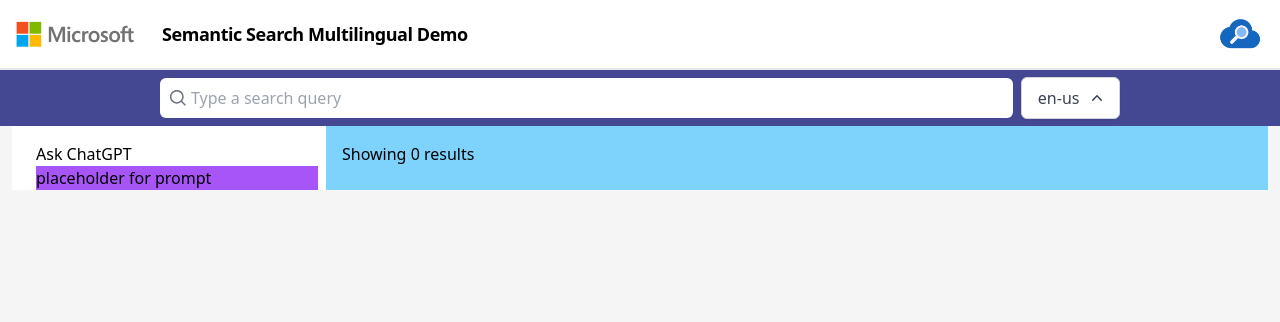
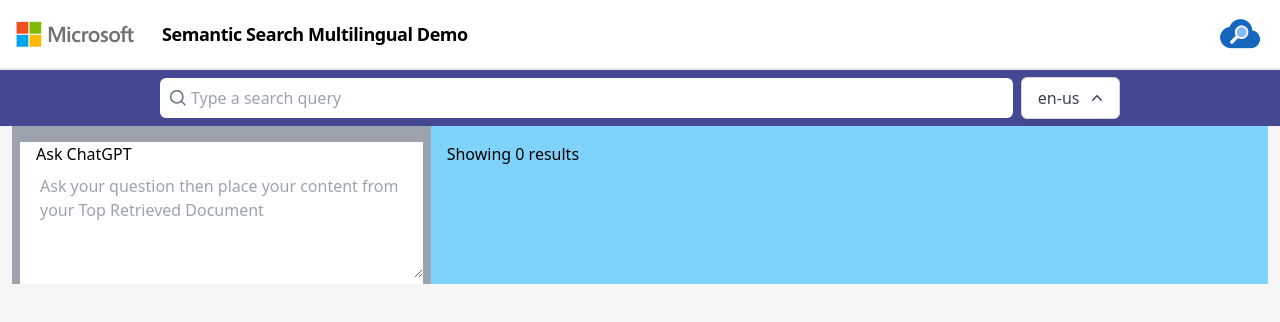
Before and after one commit to farzad528/semantic-multilingual-demo, a Next.js app: page / in a window 1280 px wide. Shown: the top 322 px of the page. Built offline with nearby package versions, Linux system fonts and the light colour scheme.

Commit message:
chatgpt placeholder

```diff
--- a/components/Dropdown.tsx
+++ b/components/Dropdown.tsx
@@ -6,7 +6,10 @@
   ChevronUpIcon,
 } from "@heroicons/react/20/solid";
 import { Fragment } from "react";
-import classNames from "classnames";
+
+function classNames(...classes: string[]) {
+  return classes.filter(Boolean).join(" ");
+}
 
 export type LanguageType = "en-us" | "es-es" | "de-de";
 
--- a/pages/api/chatgpt.tsx
+++ b/pages/api/chatgpt.tsx
@@ -10,13 +10,16 @@
 ) {
   const { prompt } = req.body;
 
+  if (!prompt) {
+    return new Response("No prompt in the request", { status: 400 });
+  }
+
   const payload = {
     prompt,
     temperature: 0.7,
     frequency_penalty: 0,
     presence_penalty: 0,
     max_tokens: 2000,
-
   };
 
   const response = await fetch(
--- a/pages/index.tsx
+++ b/pages/index.tsx
@@ -24,12 +24,19 @@
   title_en: string;
   content_en: string;
 }
+interface SearchResultAnswer {
+  key: number;
+  text: string;
+  highlights: string;
+  score: number;
+}
 
 export default function Home() {
   const [loading, setLoading] = useState(false);
   const [count, setCount] = useState(0);
   const [searchTerm, setSearchTerm] = useState("");
   const [searchResults, setSearchResults] = useState([]);
+  const [searchResultsAnswers, setSearchResultsAnswers] = useState([]);
   const [language, setLanguage] = useState<LanguageType>("en-us");
 
   const search = searchTerm;
@@ -58,10 +65,10 @@
     }
 
     let results = await response.json();
-    console.log(results.value);
     setLoading(false);
     setCount(results["@odata.count"]);
     setSearchResults(results.value);
+    setSearchResultsAnswers(results["@search.answers"]);
   };
   const handleKeyDown = (e: any) => {
     if (e.keyCode === 13) {
@@ -82,7 +89,7 @@
           <div className="flex items-center bg-white w-2/3 rounded-md my-2 px-2">
             <MagnifyingGlassIcon width={20} className="text-gray-500" />
             <input
-              className="py-2 px-1 bg-[#FFFFFFCC] focus:outline-0 w-full"
+              className="py-2 px-1 bg-[#FFFFFFCC] focus:outline-0 w-full hover:bg-gray-50 "
               placeholder={"Type a search query"}
               value={searchTerm}
               onChange={(e) => setSearchTerm(e.target.value)}
@@ -95,13 +102,17 @@
           />
         </div>
         <div className="flex w-screen px-3">
-          <div className="flex-auto w-1/4 pt-4 px-2 bg-white">
+          <div className="flex-auto w-1/3 pt-4 px-2 bg-gray-400">
             <div className="bg-white pl-4 flex flex-col">
               <p>Ask ChatGPT</p>
-              <div className="bg-purple-500">placeholder for prompt</div>
+              <div className="">
+                <textarea rows={4} placeholder="Ask your question then place your content from your Top Retrieved Document" className="py-2 px-1 bg-[#FFFFFFCC] focus:outline-0 w-full">
+
+                </textarea>
+              </div>
             </div>
           </div>
-          <div className="flex-auto w-3/4 pt-4 px-4 bg-sky-300">
+          <div className="flex-auto w-2/3 pt-4 px-4 bg-sky-300">
             <div>
               <p>Showing {count} results</p>
               {/* {!loading && (
@@ -116,8 +127,27 @@
                 <BeatLoader color="#444791" className="flex items-center" />
               )}
             </div>
-
-            <div className="">
+            <div className="bg-white my-2 shadow-xl rounded-xl">
+              <div>
+                {searchResultsAnswers.map(
+                  (searchResultAnswer: SearchResultAnswer) => {
+                    return (
+                      <div
+                        key={searchResultAnswer.key}
+                        className="flex flex-col items-start w-full border bg-white my-2 shadow-xl rounded-xl py-2 px-6 h-32 text-xl"
+                      >
+                        <p
+                          dangerouslySetInnerHTML={{
+                            __html: searchResultAnswer.highlights,
+                          }}
+                        />
+                      </div>
+                    );
+                  }
+                )}
+              </div>
+            </div>
+            <div>
               {searchResults.map((searchResult: SearchResult) => {
                 return (
                   <div
```
